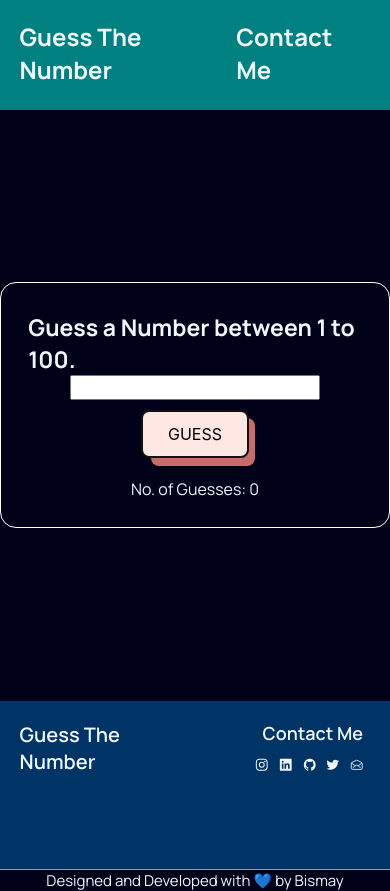
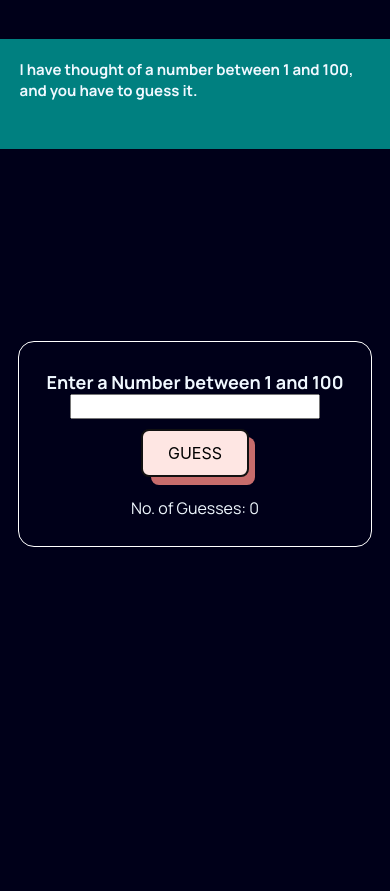
Before and after one commit to bismaysarangi/guessTheNumber, a plain HTML site: page index.html in a window 390 px wide. After the commit the page ends 844 px from the top, so only its background shows below. Drawn offline with nearby package versions, Linux system fonts and the light colour scheme.

Commit message:
minor changes

```diff
--- a/index.html
+++ b/index.html
@@ -9,15 +9,19 @@
 </head>
 
 <body>
-    <div class="header">
+    <!-- <div class="header">
         <h2>Guess The Number</h2>
         <a href="#contact-me">
             <h2>Contact Me</h2>
         </a>
+    </div> -->
+
+    <div class="header">
+        <h3>I have thought of a number between 1 and 100, and you have to guess it.</h3>
     </div>
     <div class="main-contents">
         <div class="container">
-            <h1>Guess a Number between 1 to 100.</h1>
+            <h1>Enter a Number between 1 and 100</h1>
             <div class="entry">
                 <input type="text" id="input">
                 <button id="btn">GUESS</button>
@@ -26,9 +30,9 @@
             </div>
         </div>
     </div>
-    <div class="footer" id="contact-me">
+    <!-- <div class="footer" id="contact-me">
         <div class="heading">
-            <h1>Guess The Number</h2>
+            <h1>Enter a number between 1 and 100.</h2>
         </div>
         <div class="social-media">
             <h3>Contact Me</h3>
@@ -45,8 +49,8 @@
         </div>
     </div>
     <div class="footer-ending-line">
-        Designed and Developed with 💙 by Bismay
-    </div>
+        Designed and Developed Bismay
+    </div> -->
     <script type="module" src="https://unpkg.com/ionicons@7.1.0/dist/ionicons/ionicons.esm.js"></script>
     <script nomodule src="https://unpkg.com/ionicons@7.1.0/dist/ionicons/ionicons.js"></script>
 
--- a/style.css
+++ b/style.css
@@ -15,17 +15,17 @@ body {
     height: 13vh;
     width: 100%;
     display: flex;
-    justify-content: space-between;
+    justify-content: center;
     padding-left: 5%;
     padding-right: 5%;
     padding-top: 20px;
     background-color: #008080;
 }
 
-.header a{
+/* .header a{
     text-decoration: none;
     color: aliceblue;
-}
+} */
 
 .main-contents {
     height: 70vh;
@@ -122,8 +122,21 @@ p {
     margin-top: 10px;
 }
 
+@media screen and (min-width: 270px) and (max-width:670px) {
+    .header {
+        margin-top: 10%;
+    }
+    .header h3 {
+        font-size: 15px;
+    }
 
-/* Footer Section */
+    .main-contents h1 {
+        font-size: 18px;
+    }
+}
+
+
+/* Footer Section
 
 .footer {
     height: 20vh;
@@ -211,4 +224,4 @@ p {
         font-size: 18px;
         font-weight: 600;
     }
-}
+} */
```
